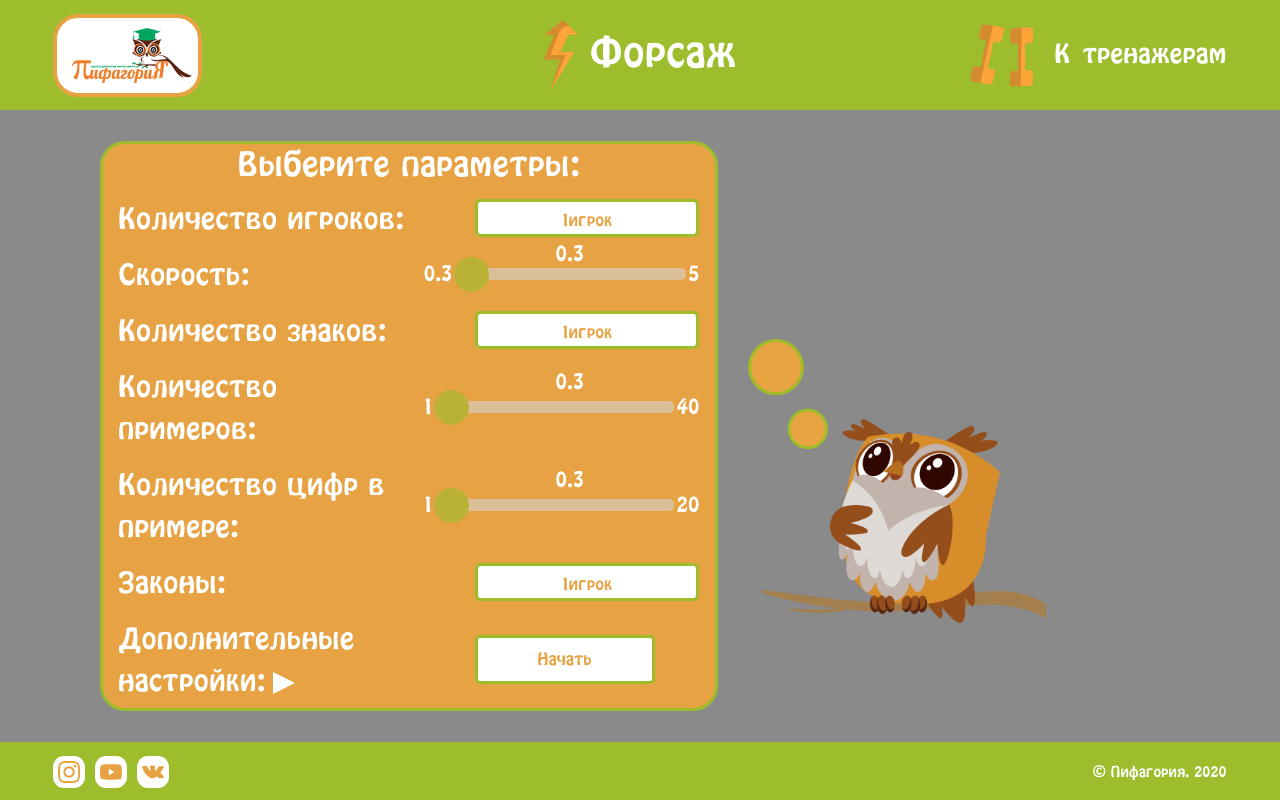
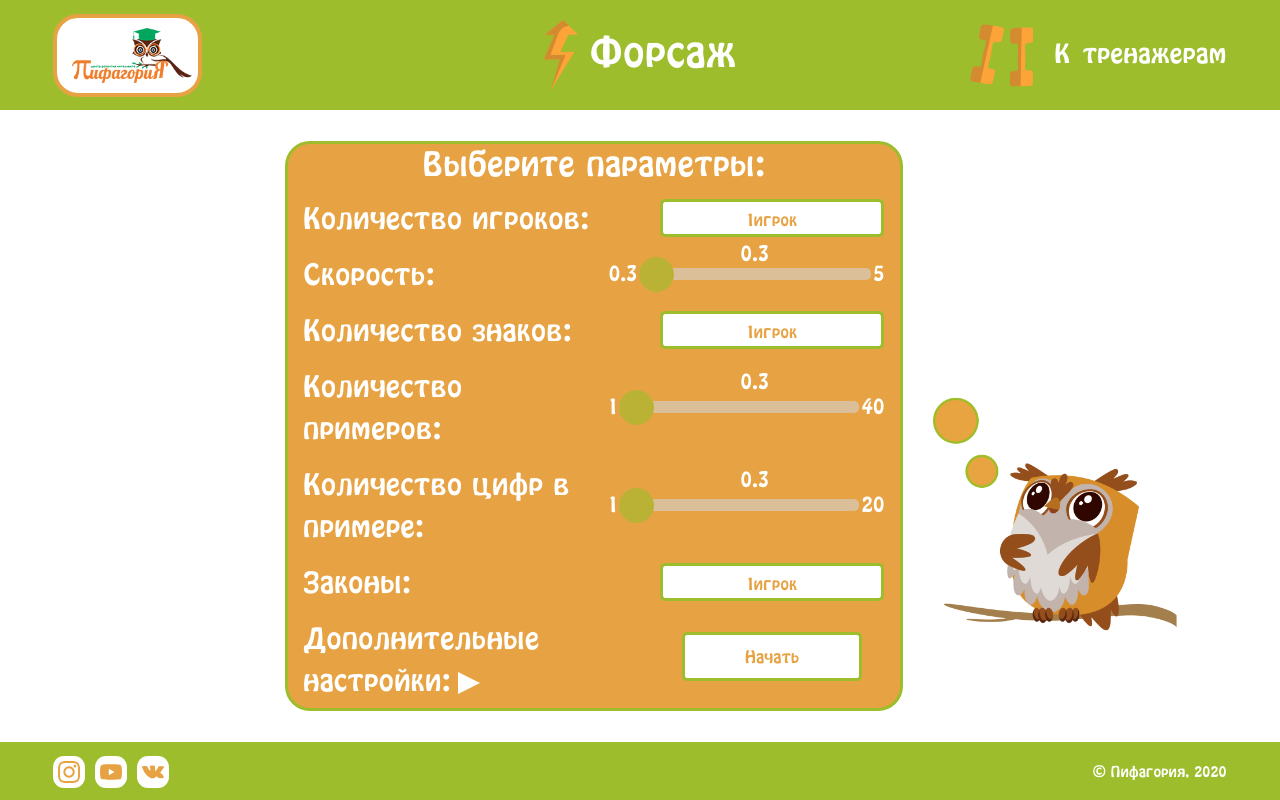
Before and after one commit to IlyaIvanchikov/forsage, a React (Create React App) app: page / in a window 1280 px wide. Built offline with nearby package versions, Linux system fonts and the light colour scheme.

Commit message:
feat: add select checkbox

```diff
--- a/src/components/Parameters/Parameters.tsx
+++ b/src/components/Parameters/Parameters.tsx
@@ -120,11 +120,19 @@ const Parameters: React.FC = () => {
         <Form.Label column={true} sm="7">
           <Dropdown />
         </Form.Label>
-        <Col sm="5" className="d-flex align-items-center">
+        <Col
+          sm="5"
+          className="d-flex align-items-center justify-content-center"
+        >
           <Button
             type="submit"
             className={classes.formControlButton}
-            style={{ width: '80%', height: '50%' }}
+            style={{
+              width: '80%',
+              height: '50%',
+              minHeight: '40px',
+              marginBottom: '2%',
+            }}
           >
             Начать
           </Button>
--- a/src/components/Parameters/dropdown/dropdown.module.scss
+++ b/src/components/Parameters/dropdown/dropdown.module.scss
@@ -28,11 +28,58 @@
 
 .additionalSettings {
   background-color: $textColor;
-  border-radius: 15%;
+  border-radius: 25px;
   color: $orangeColor;
-  font-size: 1rem;
+  font-size: 12px;
   padding: 2%;
   z-index: 2;
   top: 50%;
   left: 55%;
+  // width: 70%;
+  display: flex;
+  flex-direction: column;
+  justify-content: center;
+  align-items: flex-start;
+  position: relative;
+
+  .additionalSettings__checkbox {
+    display: none;
+  }
+
+  .additionalSettings__label {
+    margin-bottom: 0;
+  }
+
+  .additionalSettings__span {
+    display: inline-block;
+    top: 2px;
+    height: 12px;
+    width: 12px;
+    border: 2px solid $orangeColor;
+    background-color: #ffff;
+    position: relative;
+    margin-right: 10px;
+    cursor: pointer;
+
+    &::before {
+      content: '✔';
+      position: absolute;
+      color: $clrBackground;
+      font-size: 16px;
+      height: 12px;
+      width: 12px;
+      display: flex;
+      align-items: center;
+      justify-content: center;
+      top: 50%;
+      left: 50%;
+      transform: translate(-50%, -50%);
+      opacity: 0;
+      transition: 0.3s;
+    }
+  }
+
+  .additionalSettings__checkbox:checked + .additionalSettings__span::before {
+    opacity: 1;
+  }
 }
--- a/src/components/Parameters/dropdown/dropdown.tsx
+++ b/src/components/Parameters/dropdown/dropdown.tsx
@@ -1,7 +1,7 @@
 import React, { useState } from 'react';
 import { useTransition, animated } from 'react-spring';
 import classes from './dropdown.module.scss';
-import { Form } from 'react-bootstrap';
+// import { Form } from 'react-bootstrap';
 const menuItems = ['Озвучивать примеры', 'Турбо режим', 'Супер турбо режим'];
 
 const Dropdown: React.FC = () => {
@@ -36,7 +36,24 @@ const Dropdown: React.FC = () => {
               key={key}
             >
               {menuItems.map((menuItem) => (
-                <Form.Check type="checkbox" label={menuItem} key={menuItem} />
+                // <Form.Check
+                //   type="checkbox"
+                //   label={menuItem}
+                //   key={menuItem}
+                //   className={classes.checkbox}
+                // />
+                <label
+                  className={classes.additionalSettings__label}
+                  key={menuItem}
+                >
+                  <input
+                    type="checkbox"
+                    className={classes.additionalSettings__checkbox}
+                    key={menuItem}
+                  />
+                  <span className={classes.additionalSettings__span} />
+                  <span>{menuItem}</span>
+                </label>
               ))}
             </animated.div>
           )
--- a/src/container/main/blockParameters/blockParameters.module.scss
+++ b/src/container/main/blockParameters/blockParameters.module.scss
@@ -1,5 +1,5 @@
 .img {
   position: relative;
-  width: 70%;
-  top: 35%;
+  width: 100%;
+  top: 45%;
 }
--- a/src/container/main/blockParameters/blockParameters.tsx
+++ b/src/container/main/blockParameters/blockParameters.tsx
@@ -8,10 +8,11 @@ const BlockParameters: React.FC = () => {
   return (
     <Container>
       <Row className="flex-row justify-content-sm-center">
+        <Col sm={12} lg={2} className="d-none d-lg-block" />
         <Col sm={12} lg={7}>
           <Parameters />
         </Col>
-        <Col lg={5} className="d-none d-lg-block">
+        <Col lg={3} className="d-none d-lg-block">
           <img src={owl} alt="owl" className={classes.img} />
         </Col>
       </Row>
--- a/src/container/main/main.module.scss
+++ b/src/container/main/main.module.scss
@@ -1,22 +1,11 @@
 @import '../../styleGuide/variable.scss';
 
 .main {
-    background-color: rgb(139, 138, 138);
+    background-color: $textColor;
     color: $textColor;
     flex: 1 0 auto;
     align-items: center;
     justify-content: center;
     display: flex;
     position: relative;
-
-    .form {
-        border: 3px solid $clrBackground;
-        width: 30%;
-        min-width: 310px;
-        // margin: 1%;
-        font-size: 28px;
-        // padding: 1% 4%;
-        background-color: $orangeColor;
-        border-radius: 25px;
-    }
 }
```
